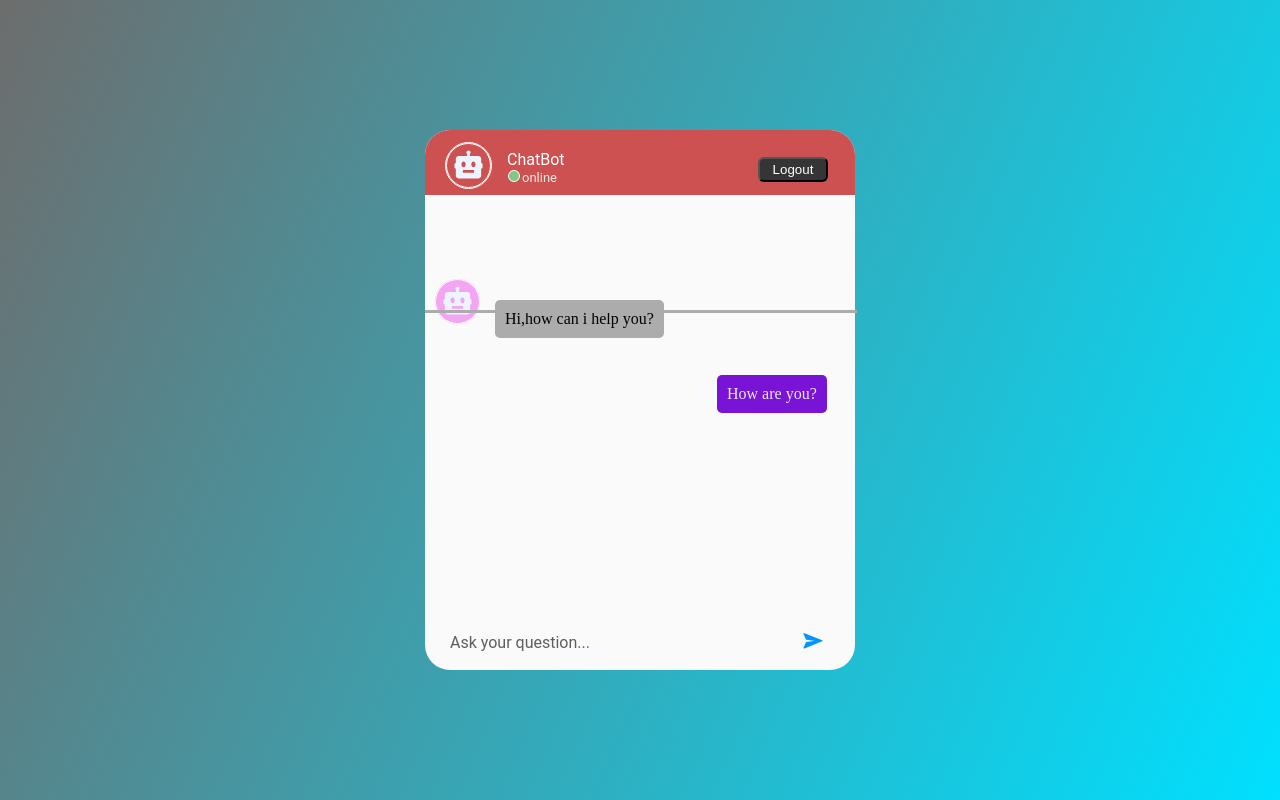
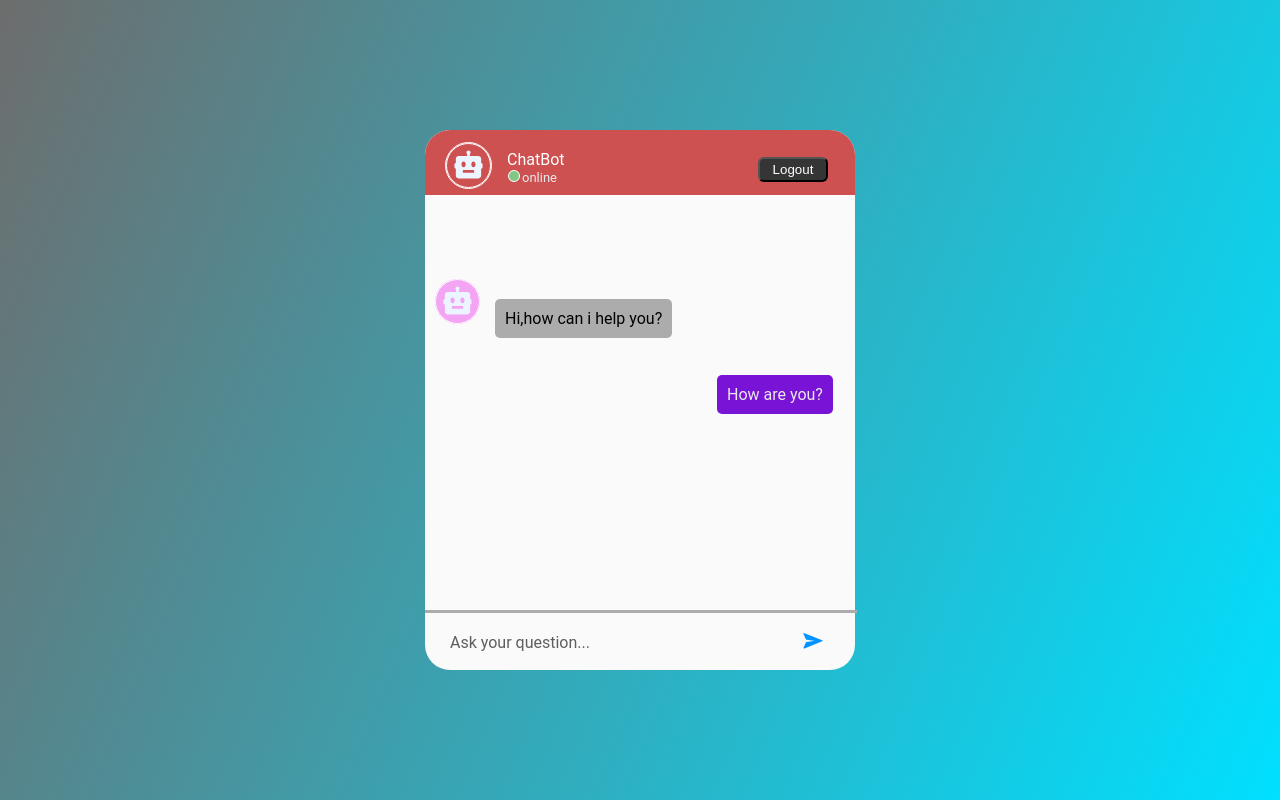
Before and after one commit to andresdev10/modal, a React (Vite) app: page / in a window 1280 px wide. Built offline with nearby package versions, Linux system fonts and the light colour scheme.

Commit message:
first commit1

```diff
--- a/src/component/modal/ModalCss.css
+++ b/src/component/modal/ModalCss.css
@@ -115,7 +115,7 @@
 .lineSeparator {
     position:absolute;
     width: 100%;
-    top: 180px;
+    top: 480px;
     left: 0px;
     border: 1px;
     rotate: -0 deg;
@@ -171,6 +171,7 @@
     white-space: nowrap; /* Evitar que el texto se envuelva */
     padding: 10px;
     border-radius: 5px;
+    font-family: Roboto;
 }
 .containerChat2 {
     width: 128px;
@@ -195,7 +196,7 @@
      background-clip: padding-box;
      background-color: rgb(121, 20, 215);
     color: #E9E9E9;
-
+    font-family: Roboto;
 }
 
 @media (min-width: 768px) {
```
Lines whose indentation alone changed are shown as unchanged.
